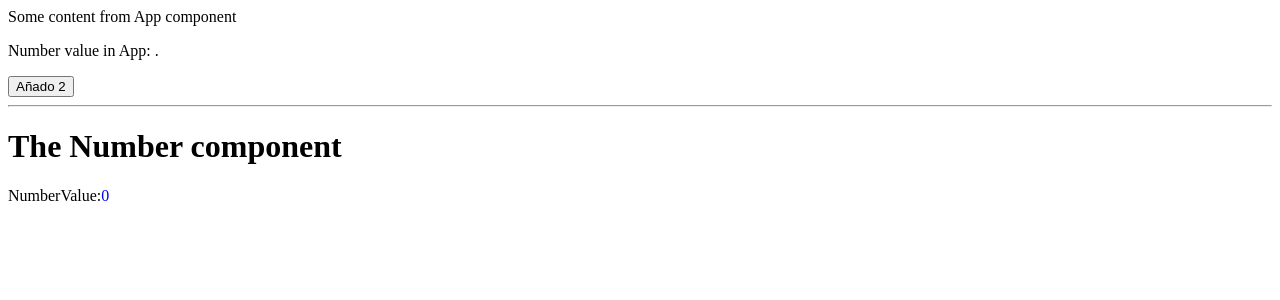
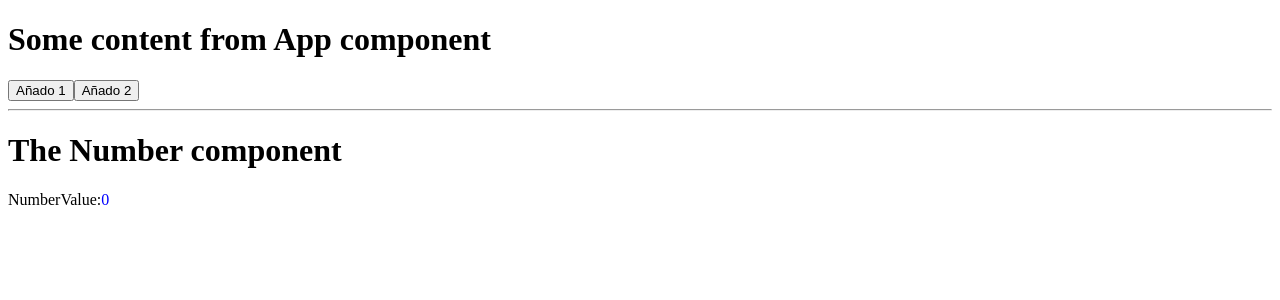
Before and after one commit to oricis/react_redux__test_one, a React (Create React App) app: page / in a window 1280 px wide. Shown: the top 300 px of the page. Built offline with nearby package versions, Linux system fonts and the light colour scheme.

Commit message:
added second button to swap the number value

```diff
--- a/src/components/App.jsx
+++ b/src/components/App.jsx
@@ -13,20 +13,34 @@ class App extends Component
         //console.log('store / state', store.getState());
         return (
             <div>
-                Some content from App component
-                <p>Number value in App: <span>{this.props.numberValue}</span>.</p>
-                <button onClick={()=>{this.props.handleNumberFun(2);}}>Añado 2</button>
+                <h1>Some content from App component</h1>
+
+                <button onClick={() => { this.setNumber(1) }}>
+                    Añado 1
+                </button>
+                <button onClick={() => { this.setNumber(2) }}>
+                    Añado 2
+                </button>
 
                 <hr />
                 <Number value="1000"></Number>
             </div>
         );
     }
+
+    setNumber(num)
+    {
+        this.props.setNumber(
+            {
+                numberValue: num
+            }
+        )
+    }
 }
 
 const mapStateToProps = null;
 const mapDispatchToProps = dispatch => ({
-    handleNumberFun: (payload) => {
+    setNumber: (payload) => {
         console.log('App / mapDispatchToProps() - saving ' + payload)//HACK:
         dispatch(
             handleNumberFun(payload)
--- a/src/redux/actions/handleNumber.js
+++ b/src/redux/actions/handleNumber.js
@@ -1,12 +1,14 @@
 // Action "handleNumber"
 
-const handleNumberFun = (numberValue=0) =>
+const handleNumberFun = ({ numberValue }) =>
 {
     console.log('Action "handleNumber" -> numberValue: ' + numberValue)
 
     return {
         type:    'ADD_NUMBER',
-        payload: { numberValue: numberValue }
+        payload: {
+            numberValue,
+        }
     };
 }
 
--- a/src/redux/reducers/number.js
+++ b/src/redux/reducers/number.js
@@ -9,8 +9,9 @@ const number = (state = INITIAL_STATE, action) =>
     console.log('Reducer "number" - action:', action) //HACK:
     switch (action.type) {
         case 'ADD_NUMBER':
+            console.log('entra ADD_NUMBER - state:', state) //HACK:
             const { numberValue } = action.payload;
-            console.log('entra ADD_NUMBER - state:', state, action)
+
             return {
                 ...state,
                 numberValue
```
